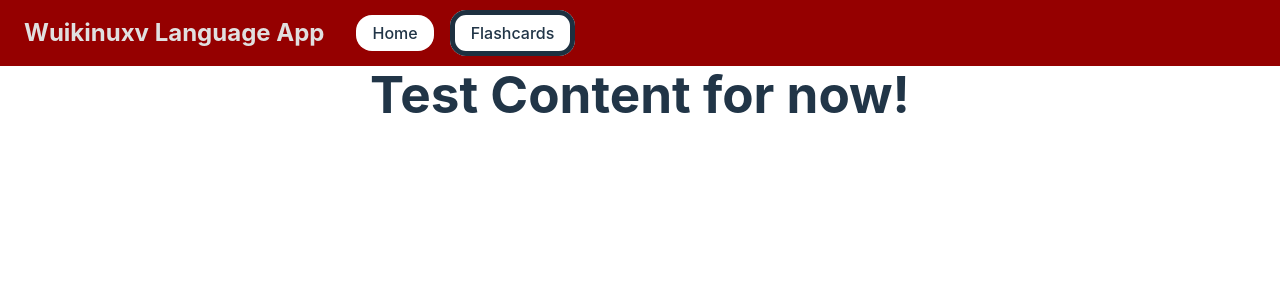
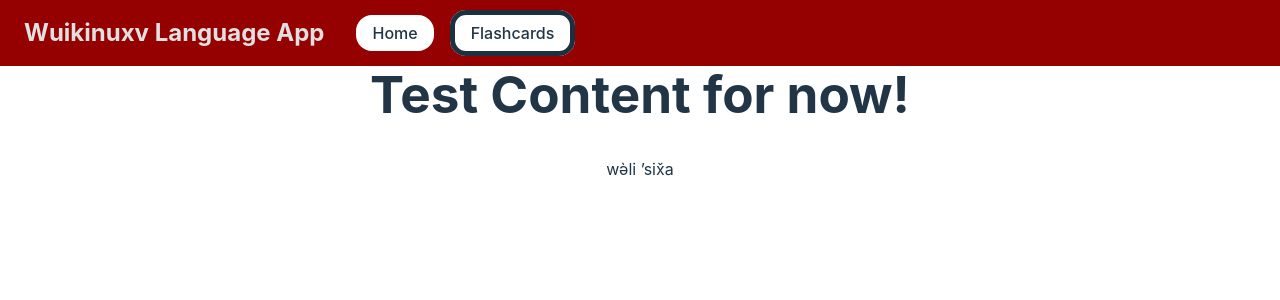
Before and after one commit to Trev004/DGL-409-Wuikinuxv-Learning-App, a React (Vite) app in the folder Wuikinuxv Learning App/: page /flashcards in a window 1280 px wide. Shown: the top 300 px of the page. Built offline with nearby package versions, Linux system fonts and the light colour scheme.

Commit message:
Import word JSON into flashcard
Doesn't have any flashcard logic yet, but shows how I may select one (soon to be) random word *from* the JSON (as opposed to how it worked on the main page, where I dynamically wanted the ENTIRE wordlist rendered, not just one random one as I would want here)

```diff
--- a/Wuikinuxv Learning App/src/assets/Pages/Flashcard.jsx
+++ b/Wuikinuxv Learning App/src/assets/Pages/Flashcard.jsx
@@ -1,7 +1,11 @@
+import wordlist from '../words.json'
+
 function Flashcard () {
+    console.log(wordlist)
     return(
         <>
             <h1>Test Content for now!</h1>
+            <p>{wordlist.words[1].word}</p>
         </>
     );
 }
```
